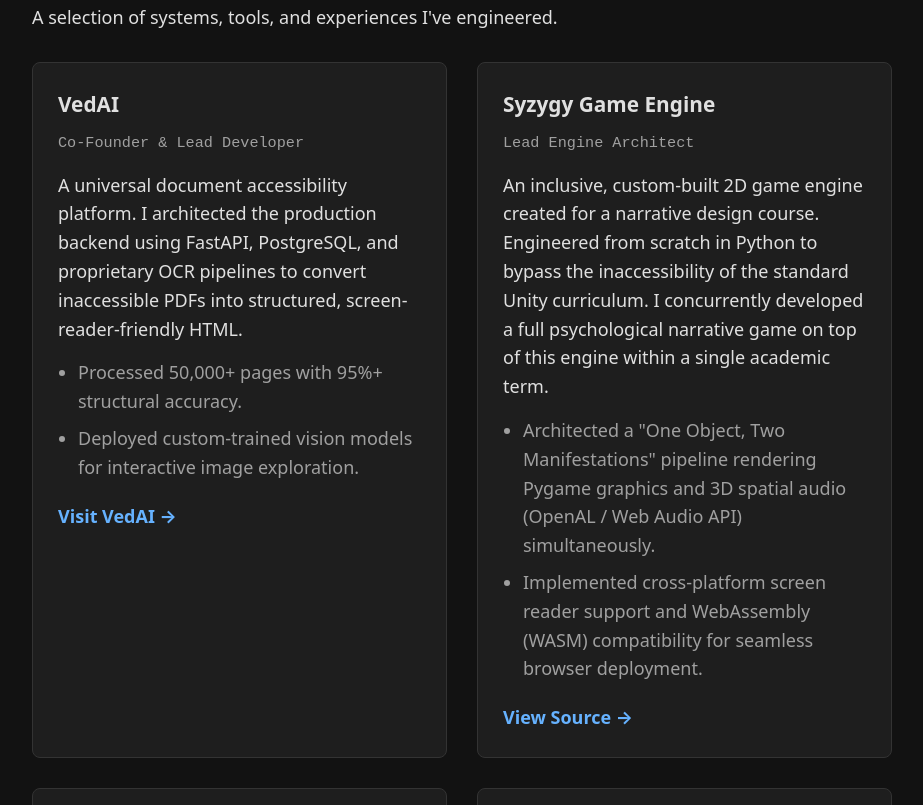
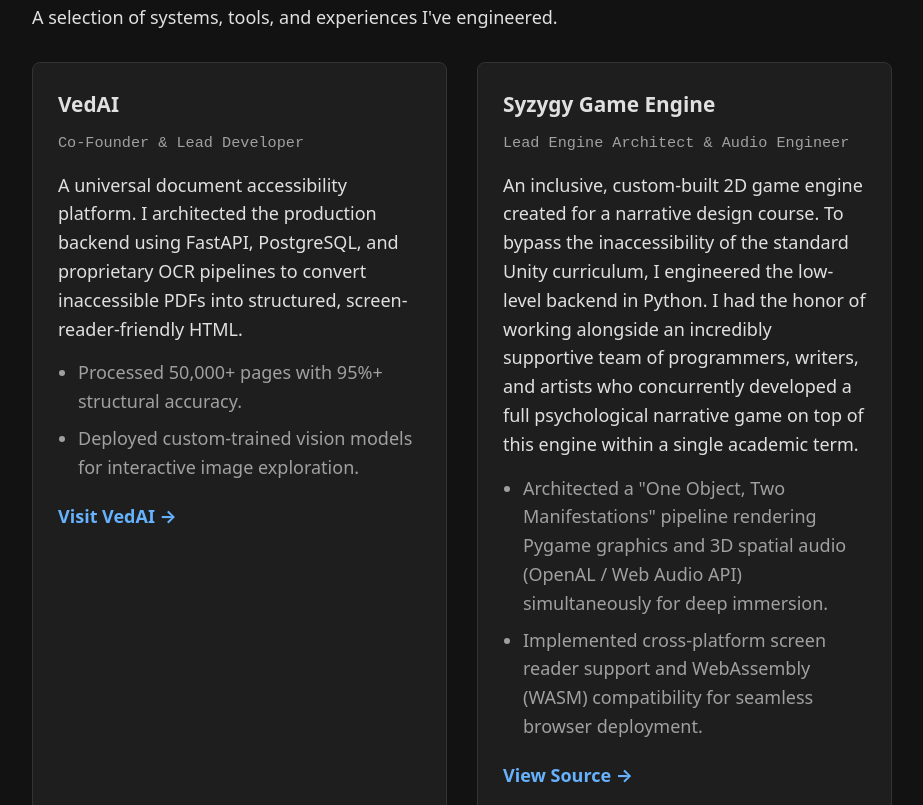
Before and after one commit to Aarushb/aarushb.github.io, a plain HTML site: page index.html in a window 1280 px wide. Shown: the part 775-1580 px from the top of the page, without its empty margins (178-1101 px from the left). Drawn offline with Linux system fonts and the light colour scheme.

Commit message:
Fix: Syzygy entry

```diff
--- a/index.html
+++ b/index.html
@@ -66,12 +66,12 @@
                 <!-- Project 2 -->
                 <article class="card">
                     <h3>Syzygy Game Engine</h3>
-                    <p class="role">Lead Engine Architect</p>
+                    <p class="role">Lead Engine Architect & Audio Engineer</p>
                     <p>
-                        An inclusive, custom-built 2D game engine created for a narrative design course. Engineered from scratch in Python to bypass the inaccessibility of the standard Unity curriculum. I concurrently developed a full psychological narrative game on top of this engine within a single academic term.
+                        An inclusive, custom-built 2D game engine created for a narrative design course. To bypass the inaccessibility of the standard Unity curriculum, I engineered the low-level backend in Python. I had the honor of working alongside an incredibly supportive team of programmers, writers, and artists who concurrently developed a full psychological narrative game on top of this engine within a single academic term.
                     </p>
                     <ul>
-                        <li>Architected a "One Object, Two Manifestations" pipeline rendering Pygame graphics and 3D spatial audio (OpenAL / Web Audio API) simultaneously.</li>
+                        <li>Architected a "One Object, Two Manifestations" pipeline rendering Pygame graphics and 3D spatial audio (OpenAL / Web Audio API) simultaneously for deep immersion.</li>
                         <li>Implemented cross-platform screen reader support and WebAssembly (WASM) compatibility for seamless browser deployment.</li>
                     </ul>
                     <div class="card-links">
```
